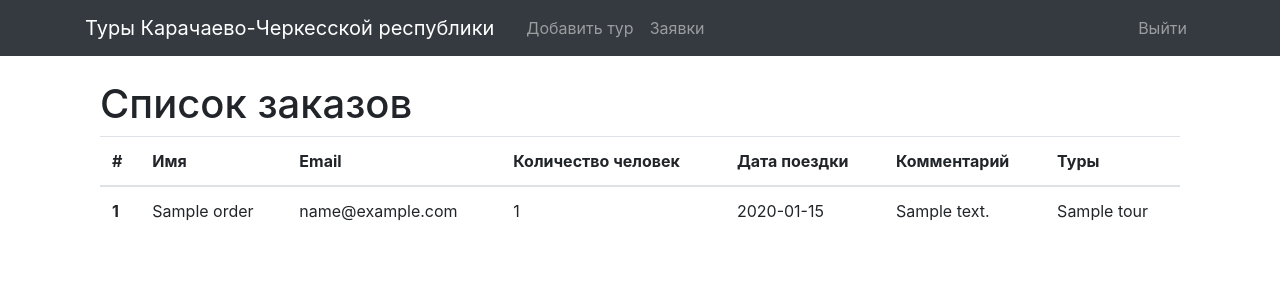
After one commit to aznaur-arkelov/tour, a Flask app: page /orders in a window 1280 px wide. The commit adds this page. Shown: the top 300 px of the page. Run offline with Flask 3, Linux system fonts and the light colour scheme; a user stored in the database is signed in; tables that the repository leaves empty hold one stand-in row (values such as "Sample post"); some libraries are stand-ins or nearby versions.

Commit message:
orders 2 + tour.png

```diff
--- a/app.py
+++ b/app.py
@@ -46,9 +46,9 @@ class Tour(db.Model):
 
 
 orders_tours = db.Table('tour_order',
-    db.Column('tour_id', db.Integer, db.ForeignKey('tour.id'), primary_key=True),
-    db.Column('order_id', db.Integer, db.ForeignKey('order.id'), primary_key=True)
-)
+                        db.Column('tour_id', db.Integer, db.ForeignKey('tour.id')),
+                        db.Column('order_id', db.Integer, db.ForeignKey('order.id'))
+                        )
 
 
 class Order(db.Model):
@@ -58,6 +58,8 @@ class Order(db.Model):
     num_of_people = db.Column(db.Integer, nullable=False)
     date = db.Column(db.Date, nullable=False)
     comment = db.Column(db.Text, nullable=True)
+    user_id = db.Column(db.Integer, db.ForeignKey('user.id'), nullable=False)
+    user = db.relationship('User', backref=db.backref('orders', lazy=True))
     tours = db.relationship('Tour', secondary=orders_tours, backref=db.backref('orders', lazy=True))
 
 
@@ -252,12 +254,26 @@ def order_tour():
     if len(tours) == 0:
         flask.redirect('/cart')
 
-    order = Order(name=name, email=email, num_of_people=num_people, date=trip_date, comment=comment, tours=tours)
+    order = Order(name=name, email=email, num_of_people=num_people, date=trip_date, comment=comment, tours=tours,
+                  user_id=flask_login.current_user.id)
 
     db.session.add(order)
     db.session.commit()
 
-    return flask.redirect('/cart')
+    return flask.redirect('/orders?ordered=True')
+
+
+@app.route('/orders')
+def orders():
+    if not flask_login.current_user.is_authenticated:
+        return '', http.HTTPStatus.BAD_REQUEST
+
+    if flask_login.current_user.admin:
+        orders_list = Order.query.all()
+    else:
+        orders_list = Order.query.filter_by(user_id=flask_login.current_user.id)
+
+    return flask.render_template('orders.html', orders=orders_list, ordered=bool(flask.request.args.get('ordered')))
 
 
 if __name__ == '__main__':
--- /dev/null
+++ b/templates/orders.html
@@ -0,0 +1,43 @@
+{% extends "user_base.html" %}
+
+{% block content %}
+
+{% if ordered %}
+<h3>Ожидайте, с вами свяжется менеджер.</h3>
+<br/><br/>
+{% endif %}
+
+<div class="container">
+    <h1>Список заказов</h1>
+    <table class="table">
+        <thead>
+        <tr>
+            <th scope="col">#</th>
+            <th scope="col">Имя</th>
+            <th scope="col">Email</th>
+            <th scope="col">Количество человек</th>
+            <th scope="col">Дата поездки</th>
+            <th scope="col">Комментарий</th>
+            <th scope="col">Туры</th>
+        </tr>
+        </thead>
+        <tbody>
+        {% for order in orders %}
+        <tr>
+            <th scope="row">{{ order.id }}</th>
+            <td>{{ order.name }}</td>
+            <td>{{ order.email }}</td>
+            <td>{{ order.num_of_people }}</td>
+            <td>{{ order.date }}</td>
+            <td>{{ order.comment }}</td>
+            <td>
+                {% for tour in order.tours %}
+                <span>{{ tour.name }}</span><br><br>
+                {% endfor %}
+            </td>
+        </tr>
+        {% endfor %}
+        </tbody>
+    </table>
+</div>
+{% endblock %}
--- a/templates/user_base.html
+++ b/templates/user_base.html
@@ -7,14 +7,14 @@
     <a class="nav-link" href="/new_tour">Добавить тур</a>
 </ul>
 <ul class="navbar-nav">
-    <a class="nav-link" href="/requests">Заявки</a>
+    <a class="nav-link" href="/orders">Заявки</a>
 </ul>
 {% else %}
 <ul class="navbar-nav">
     <a class="nav-link" href="/cart">Корзина</a>
 </ul>
 <ul class="navbar-nav">
-    <a class="nav-link" href="/my_requests">Мои заявки</a>
+    <a class="nav-link" href="/orders">Мои заявки</a>
 </ul>
 {% endif %}
 
```
Also changed, not shown: uploads/tour.png (added).
